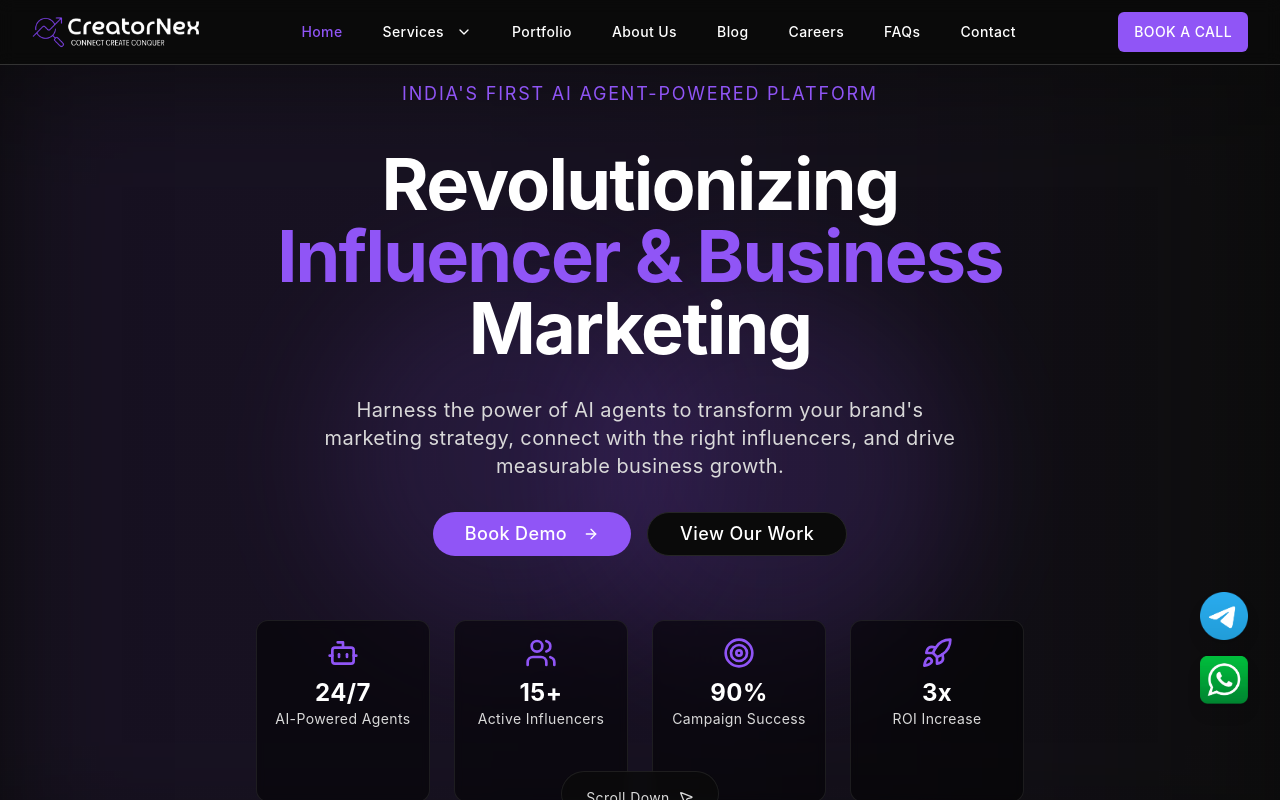
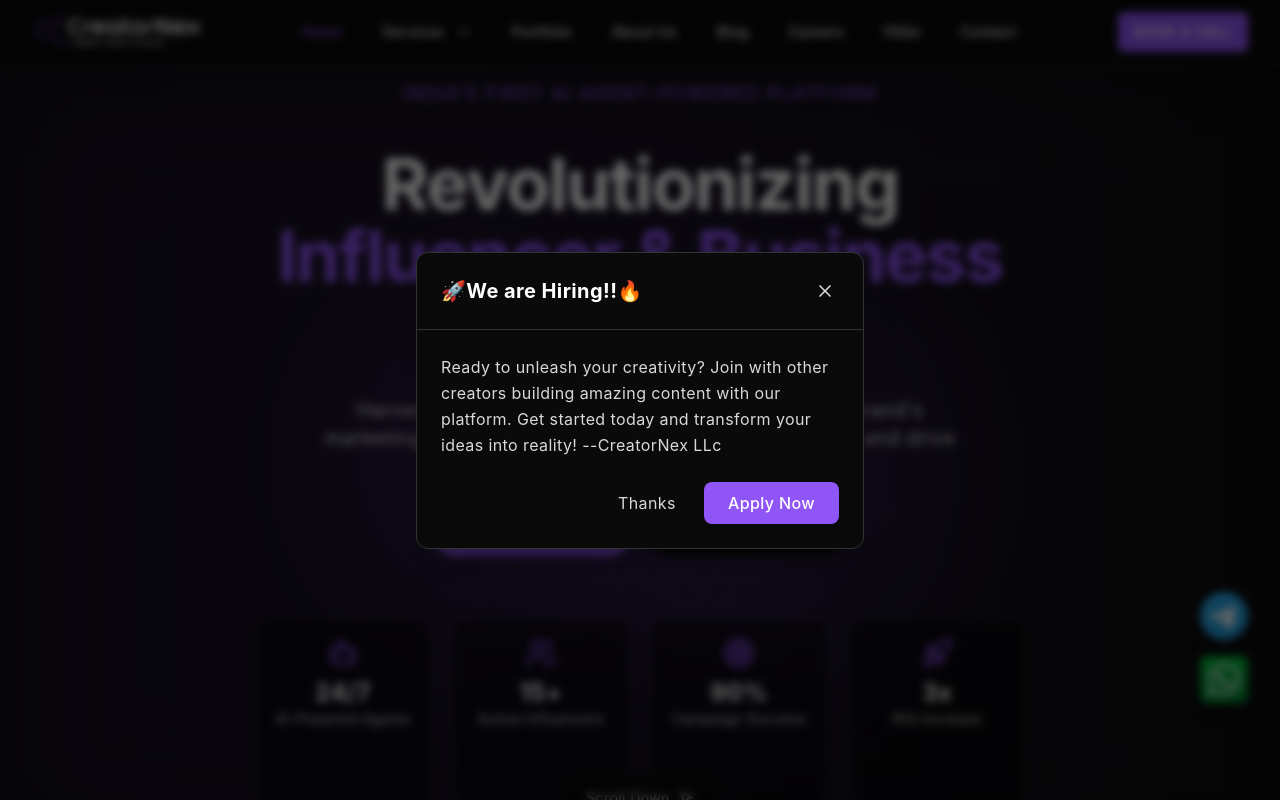
Before and after one commit to Sarwannandh67/creatornex-2.0, a React (Vite) app: page / in a window 1280 px wide. Shown: the top 800 px of the page. Built offline with nearby package versions, Linux system fonts and the light colour scheme; a web font is replaced by a local one.

Commit message:
Popup alert

```diff
--- a/src/App.tsx
+++ b/src/App.tsx
@@ -6,6 +6,7 @@ import { Separator } from '@/components/ui/separator';
 import ClientWrapper from '@/components/ClientWrapper';
 import BodyAttributesWrapper from '@/components/BodyAttributesWrapper';
 import { Preload } from './components/Preload';
+import PopupAlert from './components/PopupAlert';
 
 // Lazy load layout components
 const Navbar = lazy(() => import('@/components/layout/Navbar'));
@@ -258,6 +259,20 @@ const App: React.FC = () => {
           </SafeLazyComponent>
 
           <BodyAttributesWrapper />
+
+          {/* PopupAlert Component - Added here so it appears globally */}
+          <PopupAlert
+            title="🚀We are Hiring!!🔥"
+            message="Ready to unleash your creativity? Join with other creators building amazing content with our platform.
+            Get started today and transform your ideas into reality!  --CreatorNex LLc"
+            showOnLoad={true}
+            ctaText="Apply Now"
+            cancelText="Thanks"
+            onCtaClick={() => {
+              // Navigate to signup or main CTA action
+              window.location.href = '/careers';
+            }}
+          />
         </ErrorBoundary>
       </ThemeProvider>
     </>
--- a/src/app/careers/page.tsx
+++ b/src/app/careers/page.tsx
@@ -13,21 +13,35 @@ const jobOpenings = [
     title: 'Senior AI Engineer',
     location: 'Remote (India)',
     description: 'Lead the design and development of cutting-edge AI models and solutions. Strong experience in ML, DL, and Python required.',
-    applyLink: '/contact?subject=Application+Senior+AI+Engineer'
+    applyLink: '#application-form'
   },
   {
     id: 'frontend-dev',
-    title: 'Frontend Developer (React/Next.js)',
+    title: 'Frontend Developer',
     location: 'Remote (India)',
     description: 'Build beautiful and responsive user interfaces for our web applications. Proficiency in React, Next.js, and Tailwind CSS is a must.',
-    applyLink: '/contact?subject=Application+Frontend+Developer'
+    applyLink: '#application-form'
   },
   {
     id: 'ux-designer',
     title: 'UX/UI Designer',
     location: 'Remote (India)',
     description: 'Create intuitive and engaging user experiences for our diverse range of digital products. Strong portfolio showcasing UX research and UI design skills.',
-    applyLink: '/contact?subject=Application+UX/UI+Designer'
+    applyLink: '#application-form'
+  },
+  {
+    id: 'video-editor',
+    title: 'Video Editors',
+    location: 'Remote (India)',
+    description: 'Strong portfolio showcasing your editing skills. Filmora, CapCut, VN Editior, Adobe PR, etc...',
+    applyLink: '#application-form'
+  },
+  {
+    id: 'graphic-designers',
+    title: 'Graphic designers',
+    location: 'Remote (India)',
+    description: 'Strong portfolio showcasing your previous work with plenty of skills. Canva, Flyers, Posters, Thumbnails, Logo makers etc...',
+    applyLink: '#application-form'
   },
 ];
 
@@ -55,6 +69,22 @@ const remotePerks = [
 ];
 
 export default function CareersPage() {
+  const handleApplyClick = (e: React.MouseEvent<HTMLAnchorElement>) => {
+    e.preventDefault();
+    setTimeout(() => {
+      const formElement = document.getElementById('application-form');
+      if (formElement) {
+        const yOffset = -100;
+        const y = formElement.getBoundingClientRect().top + window.pageYOffset + yOffset;
+
+        window.scrollTo({
+          top: y,
+          behavior: 'smooth'
+        });
+      }
+    }, 100);
+  };
+
   return (
     <>
       <Helmet>
@@ -147,7 +177,7 @@ export default function CareersPage() {
                 </p>
                 <p className="text-sm text-muted-foreground mb-4">{job.description}</p>
                 <Button asChild variant="outline" className="w-full rounded-xl border-primary text-primary hover:bg-primary/10 hover:text-accent">
-                  <Link to={job.applyLink}>
+                  <Link to={job.applyLink} onClick={handleApplyClick}>
                     Apply Now <ArrowRight className="ml-2 h-4 w-4" />
                   </Link>
                 </Button>
--- /dev/null
+++ b/src/components/PopupAlert/PopupAlert.tsx
@@ -0,0 +1,116 @@
+import React, { useState, useEffect } from 'react';
+import { X } from 'lucide-react';
+
+interface PopupAlertProps {
+  title?: string;
+  title2?: string;
+  message?: string;
+  showOnLoad?: boolean;
+  onClose?: () => void;
+  ctaText?: string;
+  cancelText?: string;
+  onCtaClick?: () => void;
+}
+
+const PopupAlert: React.FC<PopupAlertProps> = ({
+  title = "🎉 Welcome to CreatorNex 2.0!",
+  title2,
+  message = "Ready to unleash your creativity? Join thousands of creators building amazing content with our platform. Get started today and transform your ideas into reality!",
+  showOnLoad = true,
+  onClose,
+  ctaText = "Get Started",
+  cancelText = "Maybe Later",
+  onCtaClick
+}) => {
+  const [isVisible, setIsVisible] = useState(false);
+
+  useEffect(() => {
+    if (showOnLoad) {
+      // Check if user has already clicked the CTA button
+      const hasClickedCTA = localStorage.getItem('hasClickedPopupCTA');
+      if (!hasClickedCTA) {
+        // Small delay to ensure smooth animation and page load
+        const timer = setTimeout(() => {
+          setIsVisible(true);
+        }, 1000); // 1 second delay to let page load
+        return () => clearTimeout(timer);
+      }
+    }
+  }, [showOnLoad]);
+
+  const closePopup = () => {
+    setIsVisible(false);
+    if (onClose) {
+      onClose();
+    }
+  };
+
+  const handleCtaClick = () => {
+    // Store in localStorage that user has clicked the CTA button
+    localStorage.setItem('hasClickedPopupCTA', 'true');
+    if (onCtaClick) {
+      onCtaClick();
+    }
+    closePopup();
+  };
+
+  const handleBackdropClick = (e: React.MouseEvent) => {
+    if (e.target === e.currentTarget) {
+      closePopup();
+    }
+  };
+
+  if (!isVisible) return null;
+
+  return (
+    <div
+      className="fixed inset-0 bg-black/60 backdrop-blur-sm flex items-center justify-center z-[9999] p-4"
+      onClick={handleBackdropClick}
+    >
+      <div
+        className="bg-background border border-border rounded-xl shadow-2xl max-w-md w-full mx-4 transform transition-all duration-300 scale-100 opacity-100 animate-popup"
+        style={{
+          animation: 'popupSlideIn 0.4s cubic-bezier(0.34, 1.56, 0.64, 1)'
+        }}
+      >
+        {/* Header */}
+        <div className="flex items-center justify-between p-6 border-b border-border">
+          <div>
+            <h2 className="text-xl font-bold text-foreground">{title}</h2>
+            {title2 && <h3 className="text-lg font-semibold text-primary mt-1">{title2}</h3>}
+          </div>
+          <button
+            onClick={closePopup}
+            className="text-muted-foreground hover:text-foreground transition-colors duration-200 p-1 rounded-full hover:bg-muted"
+            aria-label="Close popup"
+          >
+            <X size={20} />
+          </button>
+        </div>
+
+        {/* Content */}
+        <div className="p-6">
+          <p className="text-muted-foreground leading-relaxed mb-6">{message}</p>
+
+          {/* Action Buttons */}
+          <div className="flex gap-3 justify-end">
+            <button
+              onClick={closePopup}
+              className="px-4 py-2 text-muted-foreground hover:text-foreground transition-colors duration-200 rounded-lg hover:bg-muted"
+            >
+              {cancelText}
+            </button>
+            <button
+              onClick={handleCtaClick}
+              className="px-6 py-2 bg-primary text-primary-foreground rounded-lg hover:bg-primary/90 transition-colors duration-200 font-medium shadow-lg hover:shadow-xl"
+            >
+              {ctaText}
+            </button>
+          </div>
+        </div>
+      </div>
+    </div>
+  );
+};
+
+export default PopupAlert;
--- /dev/null
+++ b/src/components/PopupAlert/index.ts
@@ -0,0 +1 @@
+export { default } from './PopupAlert';
--- a/tailwind.config.ts
+++ b/tailwind.config.ts
@@ -1,52 +1,60 @@
 import type { Config } from "tailwindcss";
 
-export default {
+const config: Config = {
     darkMode: ["class"],
     content: [
-    "./src/pages/**/*.{js,ts,jsx,tsx,mdx}",
-    "./src/components/**/*.{js,ts,jsx,tsx,mdx}",
-    "./src/app/**/*.{js,ts,jsx,tsx,mdx}",
+    './pages/**/*.{ts,tsx}',
+    './components/**/*.{ts,tsx}',
+    './app/**/*.{ts,tsx}',
+    './src/**/*.{ts,tsx}',
   ],
   theme: {
+  	container: {
+  		center: true,
+  		padding: "2rem",
+  		screens: {
+  			"2xl": "1400px",
+  		},
+  	},
   	extend: {
       fontFamily: {
         croogla: ['var(--font-croogla)'],
         harmonia: ['var(--font-harmonia)'],
       },
   		colors: {
-  			background: 'hsl(var(--background))',
-  			foreground: 'hsl(var(--foreground))',
-  			card: {
-  				DEFAULT: 'hsl(var(--card))',
-  				foreground: 'hsl(var(--card-foreground))'
+  			border: "hsl(var(--border))",
+  			input: "hsl(var(--input))",
+  			ring: "hsl(var(--ring))",
+  			background: "hsl(var(--background))",
+  			foreground: "hsl(var(--foreground))",
+  			primary: {
+  				DEFAULT: "hsl(var(--primary))",
+  				foreground: "hsl(var(--primary-foreground))",
+  			},
+  			secondary: {
+  				DEFAULT: "hsl(var(--secondary))",
+  				foreground: "hsl(var(--secondary-foreground))",
+  			},
+  			destructive: {
+  				DEFAULT: "hsl(var(--destructive))",
+  				foreground: "hsl(var(--destructive-foreground))",
+  			},
+  			muted: {
+  				DEFAULT: "hsl(var(--muted))",
+  				foreground: "hsl(var(--muted-foreground))",
+  			},
+  			accent: {
+  				DEFAULT: "hsl(var(--accent))",
+  				foreground: "hsl(var(--accent-foreground))",
   			},
   			popover: {
-  				DEFAULT: 'hsl(var(--popover))',
-  				foreground: 'hsl(var(--popover-foreground))'
+  				DEFAULT: "hsl(var(--popover))",
+  				foreground: "hsl(var(--popover-foreground))",
   			},
-  			primary: {
-  				DEFAULT: 'hsl(var(--primary))',
-  				foreground: 'hsl(var(--primary-foreground))'
+  			card: {
+  				DEFAULT: "hsl(var(--card))",
+  				foreground: "hsl(var(--card-foreground))",
   			},
-  			secondary: {
-  				DEFAULT: 'hsl(var(--secondary))',
-  				foreground: 'hsl(var(--secondary-foreground))'
-  			},
-  			muted: {
-  				DEFAULT: 'hsl(var(--muted))',
-  				foreground: 'hsl(var(--muted-foreground))'
-  			},
-  			accent: {
-  				DEFAULT: 'hsl(var(--accent))',
-  				foreground: 'hsl(var(--accent-foreground))'
-  			},
-  			destructive: {
-  				DEFAULT: 'hsl(var(--destructive))',
-  				foreground: 'hsl(var(--destructive-foreground))'
-  			},
-  			border: 'hsl(var(--border))',
-  			input: 'hsl(var(--input))',
-  			ring: 'hsl(var(--ring))',
   			chart: {
   				'1': 'hsl(var(--chart-1))',
   				'2': 'hsl(var(--chart-2))',
@@ -66,33 +74,38 @@ export default {
   			}
   		},
   		borderRadius: {
-  			lg: 'var(--radius)',
-  			md: 'calc(var(--radius) - 2px)',
-  			sm: 'calc(var(--radius) - 4px)'
+  			lg: "var(--radius)",
+  			md: "calc(var(--radius) - 2px)",
+  			sm: "calc(var(--radius) - 4px)",
   		},
   		keyframes: {
-  			'accordion-down': {
-  				from: {
-  					height: '0'
-  				},
-  				to: {
-  					height: 'var(--radix-accordion-content-height)'
-  				}
+  			"accordion-down": {
+  				from: { height: "0" },
+  				to: { height: "var(--radix-accordion-content-height)" },
   			},
-  			'accordion-up': {
-  				from: {
-  					height: 'var(--radix-accordion-content-height)'
-  				},
-  				to: {
-  					height: '0'
-  				}
-  			}
+  			"accordion-up": {
+  				from: { height: "var(--radix-accordion-content-height)" },
+  				to: { height: "0" },
+  			},
+        "popupSlideIn": {
+          from: {
+            opacity: "0",
+            transform: "translateY(-20px) scale(0.95)"
+          },
+          to: {
+            opacity: "1",
+            transform: "translateY(0) scale(1)"
+          }
+        }
   		},
   		animation: {
-  			'accordion-down': 'accordion-down 0.2s ease-out',
-  			'accordion-up': 'accordion-up 0.2s ease-out'
+  			"accordion-down": "accordion-down 0.2s ease-out",
+  			"accordion-up": "accordion-up 0.2s ease-out",
+        "popup": "popupSlideIn 0.4s cubic-bezier(0.34, 1.56, 0.64, 1)"
   		}
   	}
   },
   plugins: [require("tailwindcss-animate")],
-} satisfies Config;
+};
+
+export default config;
```
Also changed, not shown: tailwind.config.js (deleted, +0 -76 lines). Lines whose indentation alone changed are shown as unchanged.
